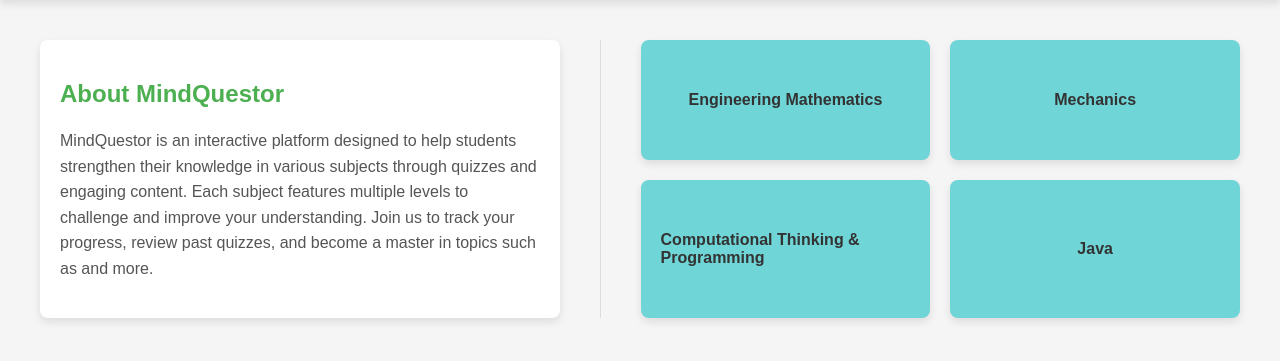
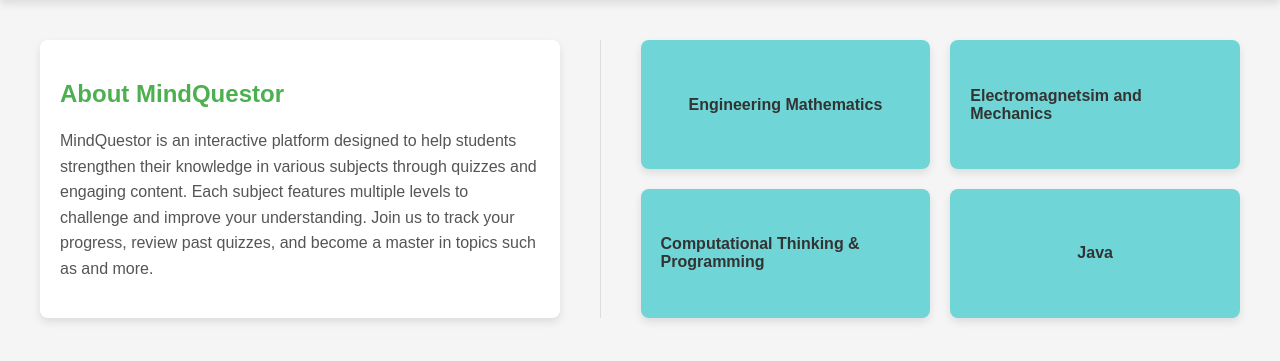
Before and after one commit to ShwaasAWahal/MindQuestor, a Flask app: page / in a window 1280 px wide. Shown: the part 80-441 px from the top of the page. Run offline with Flask 3, Linux system fonts and the light colour scheme.

Commit message:
Update main_web_page.html

```diff
--- a/templates/main_web_page.html
+++ b/templates/main_web_page.html
@@ -40,7 +40,7 @@
         <!-- Subject Links Section -->
         <div class="subject-container">
             <a href="/subjects/math" class="subject-box">Engineering Mathematics</a>
-            <a href="/subjects/physics" class="subject-box">Mechanics</a>
+            <a href="/subjects/physics" class="subject-box">Electromagnetsim and Mechanics</a>
             <a href="/subjects/python" class="subject-box">Computational Thinking & Programming</a>
             <a href="/subjects/java" class="subject-box">Java</a>
         </div>
```
